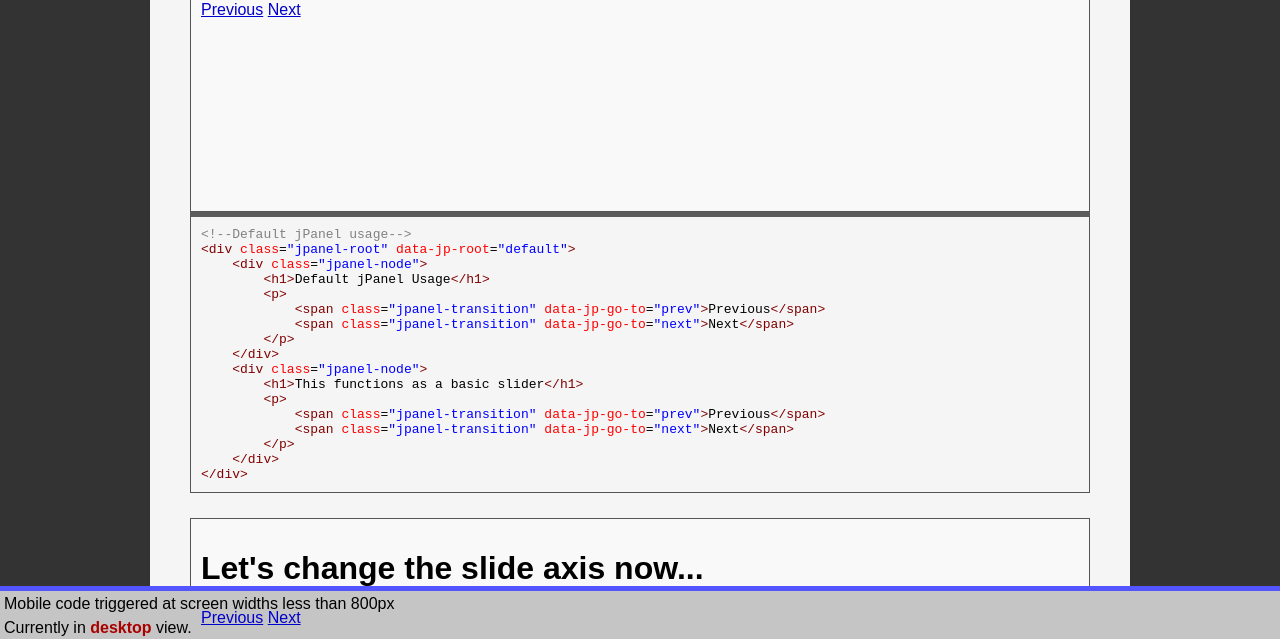
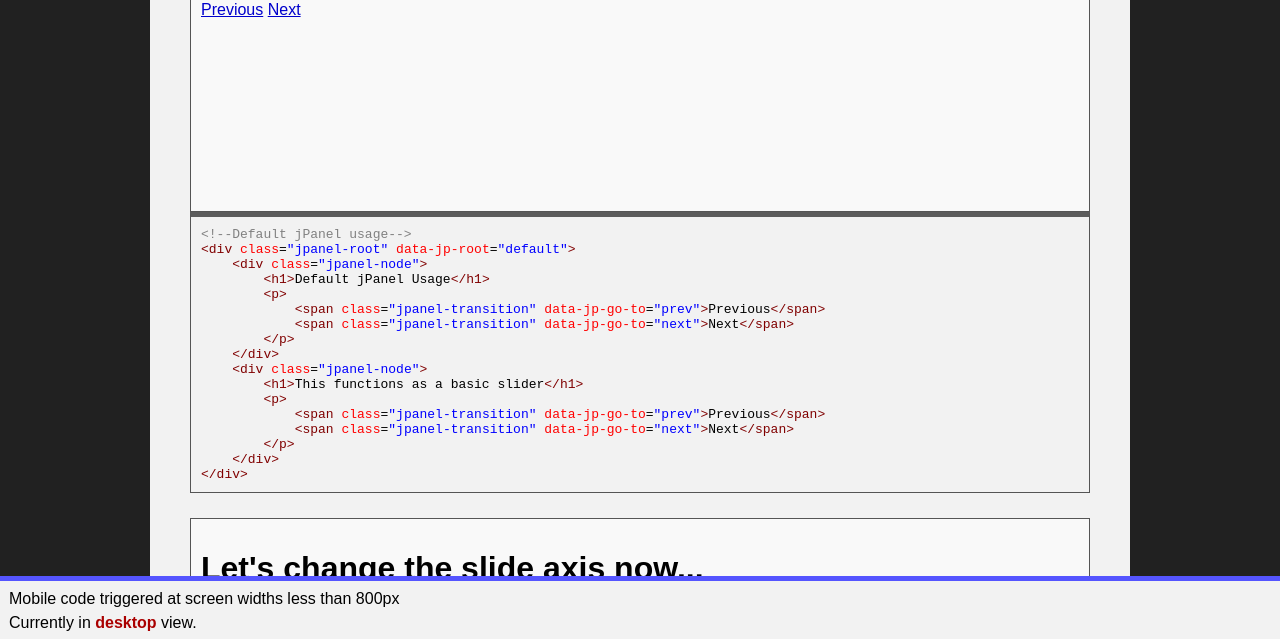
Before and after one commit to jperezov/jpanel, a website: page examples/index.html in a window 1280 px wide. Shown: the part 159-798 px from the top of the page. Drawn offline with Linux system fonts and the light colour scheme.

Commit message:
Minor styling changes to examples page.

```diff
--- a/examples/index.html
+++ b/examples/index.html
@@ -7,14 +7,14 @@
     <style>
         body, html {
             font-family: arial, helvetica, sans-serif;
-            background: #333;
+            background: #212121;
             margin: 0;
         }
         div.wrapper {
             max-width: 900px;
             margin: 0 auto;
-            padding: 10px 40px 60px;
-            background: #f5f5f5
+            padding: 10px 40px 70px;
+            background: #f2f2f2
         }
         div.result {
             border: 1px solid #555;
@@ -63,8 +63,10 @@
             bottom: 0;
             left: 0;
             right: 0;
-            background: #c5c5c5;
+            background: #f2f2f2;
             border-top: 5px solid #55F;
+            padding: 5px;
+            z-index: 1000;
         }
         .fixed-footer p {
             margin: 2px;
@@ -194,7 +196,9 @@
         var Jpanel = window.Jpanel;
         var mobileDesktopDisplay = document.getElementById("desktop-or-mobile");
         document.body.onresize = function() {
-            mobileDesktopDisplay.innerHTML = Jpanel.isMobile() ? "mobile" : "desktop";
+            var isMobile = Jpanel.isMobile();
+            mobileDesktopDisplay.innerHTML = isMobile ? "mobile" : "desktop";
+            mobileDesktopDisplay.style.color = isMobile? "#00aa00" : "#aa0000"
         };
         document.body.onresize();
     })();
```
